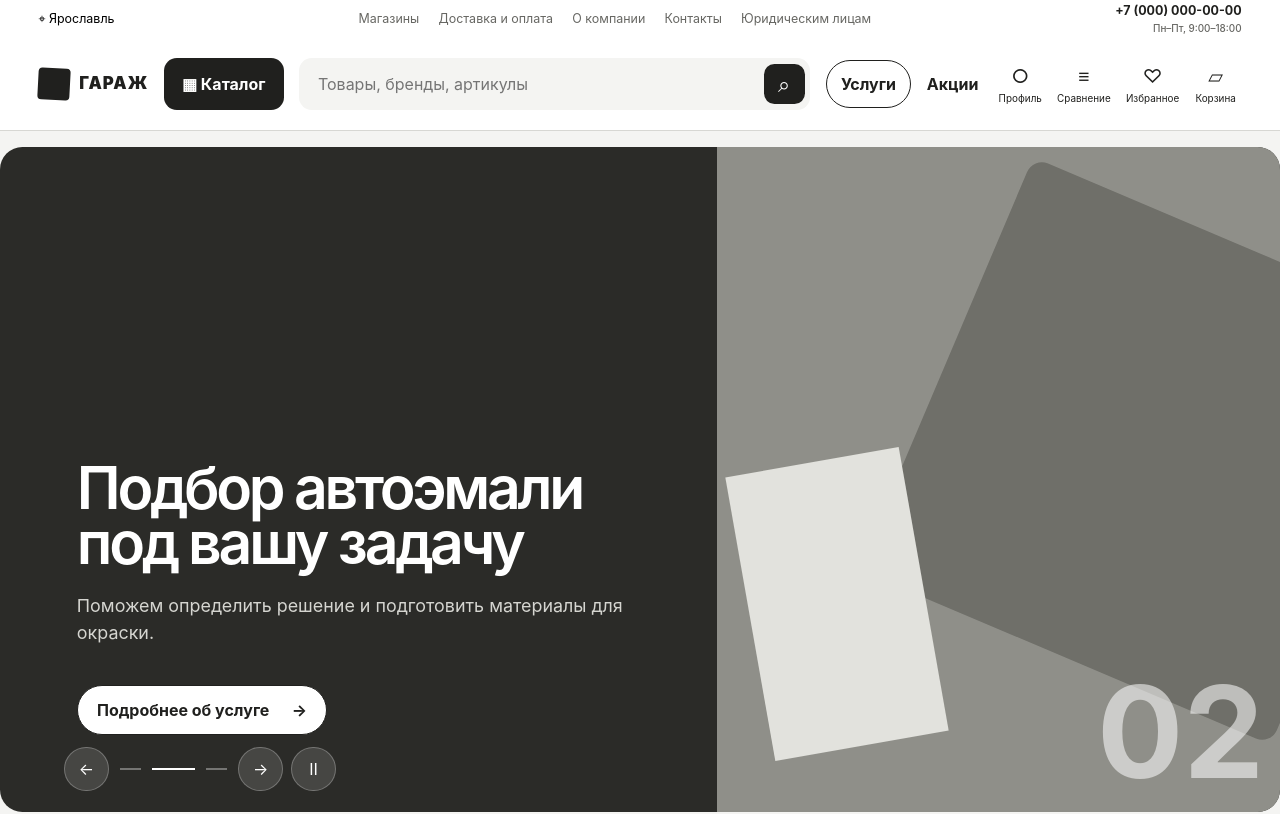
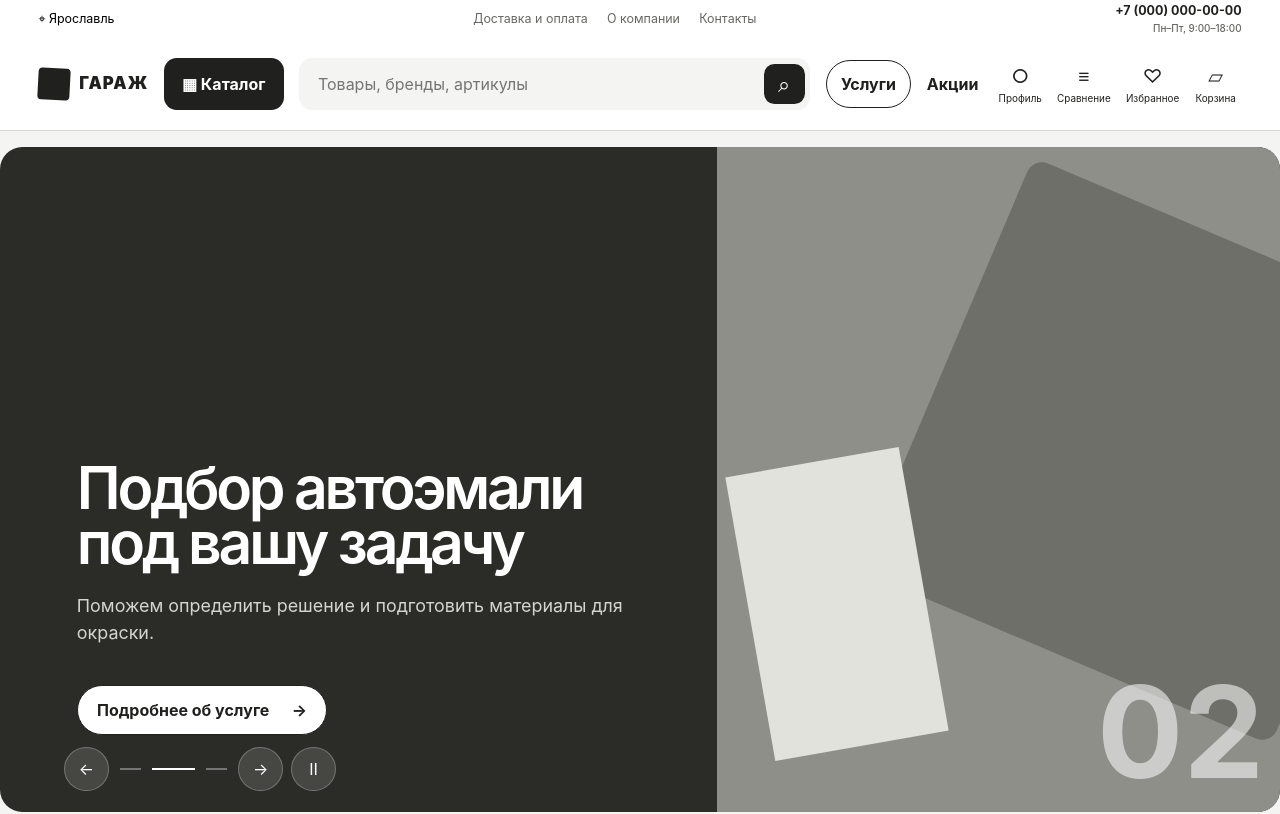
Before and after one commit to kcska18051-crypto/garage, a React (Vite) app in the folder prototype/: page / in a window 1280 px wide. Shown: the top 814 px of the page. Built offline with nearby package versions, Linux system fonts and the light colour scheme.

Commit message:
fix: remove unapproved shop and business routes

```diff
--- a/prototype/src/app/routes.tsx
+++ b/prototype/src/app/routes.tsx
@@ -14,10 +14,10 @@ export const prototypeRoutes: RouteDefinition[] = [
   { path: '/brands/*', label: 'Бренды' }, { path: '/new', label: 'Новинки' },
   { path: '/product/:slug', label: 'Карточка товара' }, { path: '/favorites', label: 'Избранное' },
   { path: '/compare', label: 'Сравнение' }, { path: '/cart', label: 'Корзина' },
-  { path: '/profile', label: 'Личный кабинет' }, { path: '/shops', label: 'Магазины' },
+  { path: '/profile', label: 'Личный кабинет' },
   { path: '/delivery', label: 'Доставка и оплата' }, { path: '/about', label: 'О компании' },
   { path: '/contacts', label: 'Контакты' }, { path: '/articles/:slug', label: 'Статья' },
-  { path: '/news/:slug', label: 'Новость' }, { path: '/business', label: 'Юридическим лицам' },
+  { path: '/news/:slug', label: 'Новость' },
 ]
 
 export function AppRoutes() {
--- a/prototype/src/features/footer/Footer.tsx
+++ b/prototype/src/features/footer/Footer.tsx
@@ -1,5 +1,5 @@
 import { Link } from 'react-router-dom'
 import './Footer.css'
 
-const groups = [{ title: 'Каталог', links: [['Все категории', '/catalog'], ['Новинки', '/new'], ['Бренды', '/brands'], ['Акции', '/actions']] }, { title: 'Покупателям', links: [['Доставка и оплата', '/delivery'], ['Магазины', '/shops'], ['Гарантия и возврат', '/delivery'], ['Личный кабинет', '/profile']] }, { title: 'Компания', links: [['О компании', '/about'], ['Услуги', '/services'], ['Юридическим лицам', '/business'], ['Контакты', '/contacts']] }]
+const groups = [{ title: 'Каталог', links: [['Все категории', '/catalog'], ['Новинки', '/new'], ['Бренды', '/brands'], ['Акции', '/actions']] }, { title: 'Покупателям', links: [['Доставка и оплата', '/delivery'], ['Гарантия и возврат', '/delivery'], ['Личный кабинет', '/profile']] }, { title: 'Компания', links: [['О компании', '/about'], ['Услуги', '/services'], ['Контакты', '/contacts']] }]
 export function Footer() { return <footer className="site-footer"><div className="site-footer__top"><Link className="logo" to="/"><span aria-hidden="true" />ГАРАЖ</Link><p>Оборудование, инструмент и материалы для профессиональных задач.</p><a href="tel:+70000000000">+7 (000) 000-00-00</a></div><div className="footer-groups">{groups.map((group) => <details key={group.title} open><summary>{group.title}</summary><nav aria-label={group.title}>{group.links.map(([label, href]) => <Link key={label} to={href}>{label}</Link>)}</nav></details>)}</div><div className="site-footer__bottom"><span>© «Гараж», прототип</span><Link to="/delivery">Политика конфиденциальности</Link><span>Нейтральная айдентика</span></div></footer> }
--- a/prototype/src/features/header/DesktopHeader.tsx
+++ b/prototype/src/features/header/DesktopHeader.tsx
@@ -10,7 +10,7 @@ function ActionLink({ to, label, symbol, count }: { to: string; label: string; s
 export function DesktopHeader({ region, onRegion, counts, compact, catalogOpen, onCatalog }: { region: string; onRegion(): void; counts: HeaderCounts; compact: boolean; catalogOpen: boolean; onCatalog(): void }) {
   return (
     <div className={`desktop-header${compact ? ' desktop-header--compact' : ''}`}>
-      {!compact && <div className="service-row"><button onClick={onRegion} aria-label="Выбрать город">⌖ {region}</button><nav aria-label="Сервисная навигация"><Link to="/shops">Магазины</Link><Link to="/delivery">Доставка и оплата</Link><Link to="/about">О компании</Link><Link to="/contacts">Контакты</Link><Link to="/business">Юридическим лицам</Link></nav><a href="tel:+70000000000">+7 (000) 000-00-00 <small>Пн–Пт, 9:00–18:00</small></a></div>}
+      {!compact && <div className="service-row"><button onClick={onRegion} aria-label="Выбрать город">⌖ {region}</button><nav aria-label="Сервисная навигация"><Link to="/delivery">Доставка и оплата</Link><Link to="/about">О компании</Link><Link to="/contacts">Контакты</Link></nav><a href="tel:+70000000000">+7 (000) 000-00-00 <small>Пн–Пт, 9:00–18:00</small></a></div>}
       <div className="main-header-row">
         <Link className="logo" to="/" aria-label="Гараж, главная"><span aria-hidden="true" />ГАРАЖ</Link>
         <button className="catalog-button" onClick={onCatalog} aria-expanded={catalogOpen}>▦ <span>Каталог</span></button>
--- a/prototype/src/features/header/MobileHeader.tsx
+++ b/prototype/src/features/header/MobileHeader.tsx
@@ -13,7 +13,7 @@ export function MobileHeader({ region, onRegion, menuOpen, onMenu }: { region: s
     <div className="mobile-header">
       <div className="mobile-header__top"><button onClick={onMenu} aria-label={menuOpen ? 'Закрыть меню' : 'Открыть меню'} aria-expanded={menuOpen}>☰</button><Link className="logo" to="/" aria-label="Гараж, главная"><span aria-hidden="true" />ГАРАЖ</Link><button className="mobile-region" onClick={onRegion} aria-label="Выбрать город">⌖ <span>{region}</span></button></div>
       <SearchBox />
-      {menuOpen && <nav className="mobile-menu" aria-label="Мобильное меню"><p className="eyebrow">Навигация</p>{[['Каталог', '/catalog'], ['Услуги', '/services'], ['Акции', '/actions'], ['Магазины', '/shops'], ['Доставка и оплата', '/delivery'], ['Контакты', '/contacts']].map(([label, href]) => <Link key={label} to={href} onClick={onMenu}>{label}<span>→</span></Link>)}<a href="tel:+70000000000">+7 (000) 000-00-00</a></nav>}
+      {menuOpen && <nav className="mobile-menu" aria-label="Мобильное меню"><p className="eyebrow">Навигация</p>{[['Каталог', '/catalog'], ['Услуги', '/services'], ['Акции', '/actions'], ['Доставка и оплата', '/delivery'], ['Контакты', '/contacts']].map(([label, href]) => <Link key={label} to={href} onClick={onMenu}>{label}<span>→</span></Link>)}<a href="tel:+70000000000">+7 (000) 000-00-00</a></nav>}
     </div>
   )
 }
--- a/prototype/src/features/home/BusinessSection.tsx
+++ b/prototype/src/features/home/BusinessSection.tsx
@@ -1,5 +1,3 @@
-import { Link } from 'react-router-dom'
-
 export function BusinessSection({ onConsult }: { onConsult(): void }) {
-  return <section className="business-section"><div><h2>Комплексные закупки для бизнеса</h2><p>Оборудование, инструмент и материалы в одном рабочем процессе — от подбора до получения заказа.</p></div><ul><li>Работа с юридическими лицами</li><li>Документы в личном кабинете</li><li>Консультация по составу заказа</li></ul><div className="business-section__actions"><Link className="button button--light" to="/business">Подробнее</Link><button className="button" onClick={onConsult}>Получить консультацию</button></div></section>
+  return <section className="business-section"><div><h2>Комплексные закупки для бизнеса</h2><p>Оборудование, инструмент и материалы в одном рабочем процессе — от подбора до получения заказа.</p></div><ul><li>Работа с юридическими лицами</li><li>Документы в личном кабинете</li><li>Консультация по составу заказа</li></ul><div className="business-section__actions"><button className="button" onClick={onConsult}>Получить консультацию</button></div></section>
 }
```
Also changed, not shown: 1 other file (tests, documents, lock files or other folders).
